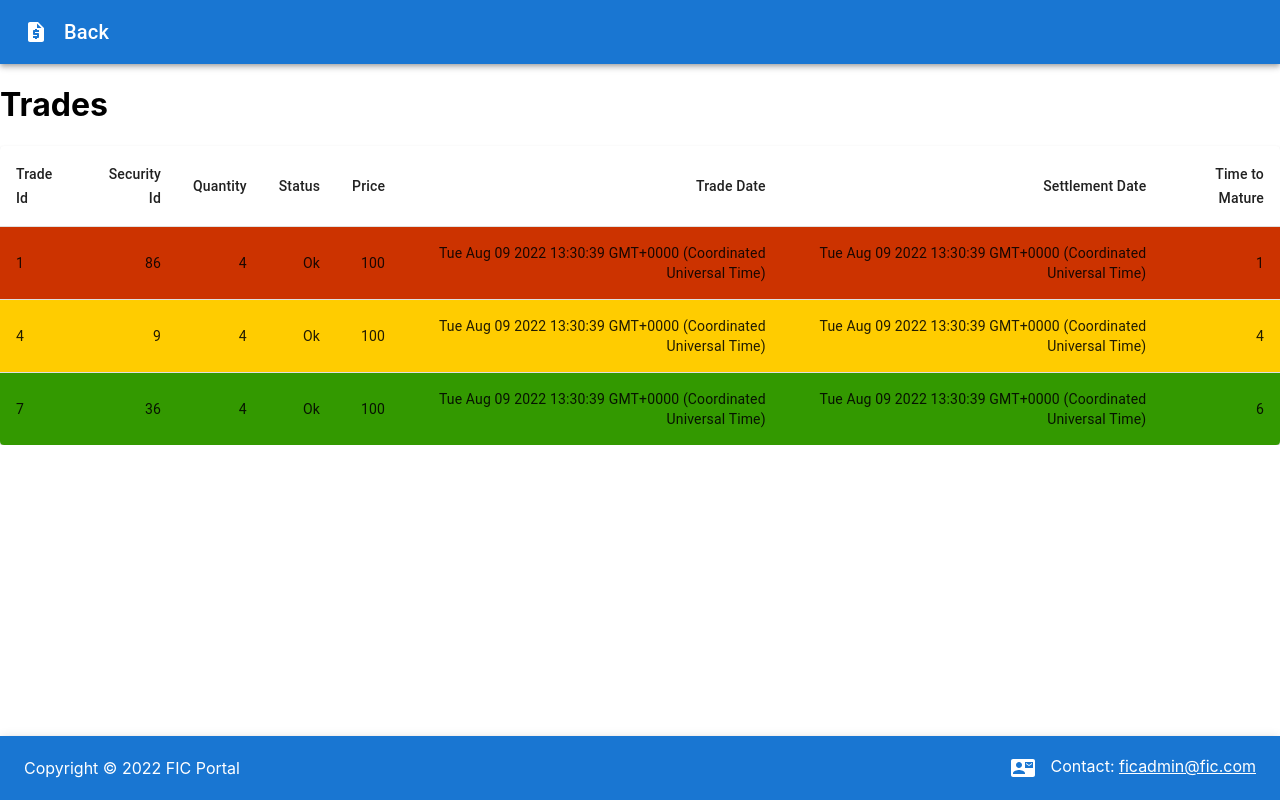
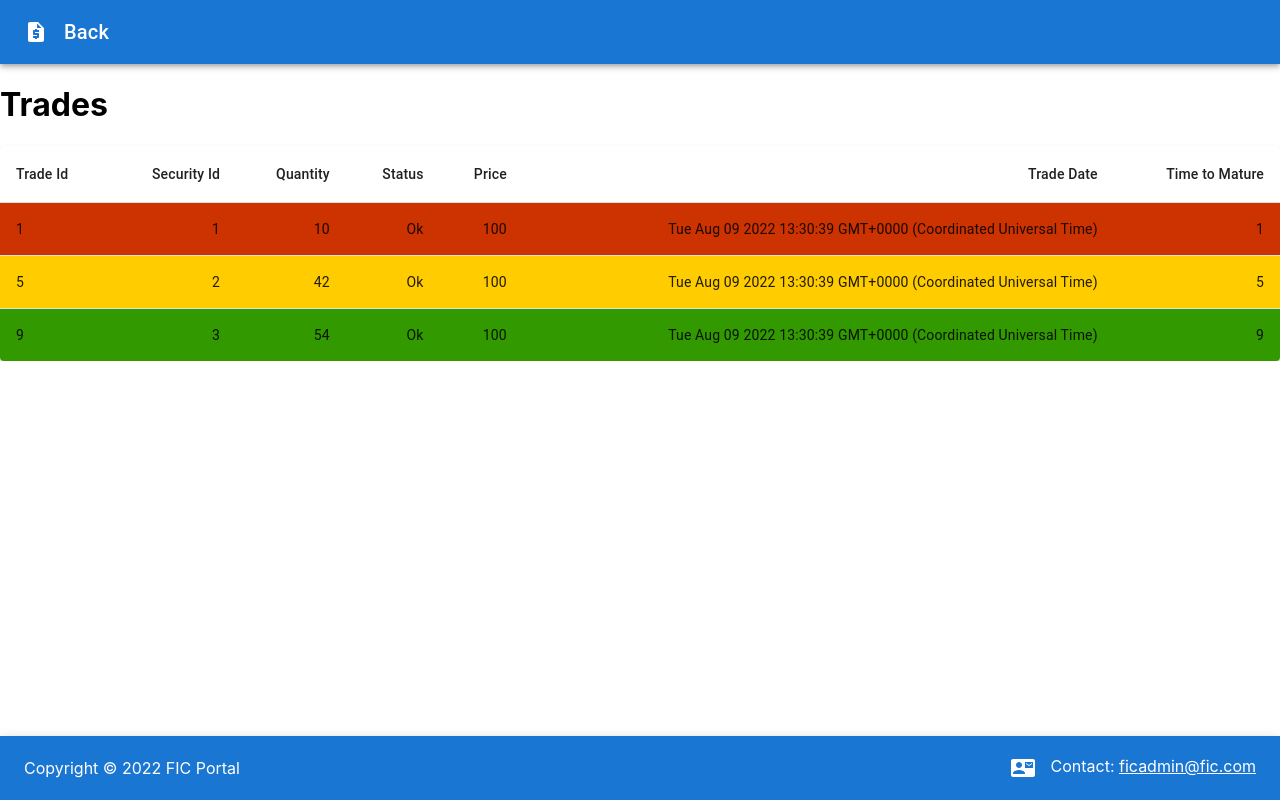
Before and after one commit to nikhildewoolkar/-db_coding_challenge_team13_frontend, a React (Create React App) app in the folder react-app/: page /trades/1 in a window 1280 px wide. Built offline with nearby package versions, Linux system fonts and the light colour scheme.

Commit message:
jugad: Frontend mockdata

```diff
--- a/react-app/src/components/tradeTable.jsx
+++ b/react-app/src/components/tradeTable.jsx
@@ -35,7 +35,6 @@ export default function BasicTable(props) {
               <TableCell align="right">Status</TableCell>
               <TableCell align="right">Price</TableCell>
               <TableCell align="right">Trade Date</TableCell>
-              <TableCell align="right">Settlement Date</TableCell>
               <TableCell align="right">Time to Mature</TableCell>
             </TableRow>
           </TableHead>
@@ -65,9 +64,6 @@ export default function BasicTable(props) {
                 <TableCell align="right">{row.status}</TableCell>
                 <TableCell align="right">{row.price}</TableCell>
                 <TableCell align="right">{row.tradeDate.toString()}</TableCell>
-                <TableCell align="right">
-                  {row.settlementDate.toString()}
-                </TableCell>
                 <TableCell align="right">{row.timeToMature}</TableCell>
               </TableRow>
             ))}
--- a/react-app/src/screens/Books.jsx
+++ b/react-app/src/screens/Books.jsx
@@ -1,10 +1,9 @@
-import React, { useEffect } from "react";
+import React from "react";
 import BookCard from "../components/card";
 import Grid from "@mui/material/Grid";
 import Paper from "@mui/material/Paper";
 import Box from "@mui/material/Box";
 import { styled } from "@mui/material/styles";
-import { hostNameUrl } from "../config/api";
 
 const Item = styled(Paper)(({ theme }) => ({
   backgroundColor: theme.palette.mode === "dark" ? "#1A2027" : "#fff",
@@ -31,40 +30,8 @@ const Books = () => {
     {
       id: "4",
       bookName: "book4",
-    },
-    {
-      id: "5",
-      bookName: "book5",
-    },
-    {
-      id: "6",
-      bookName: "book6",
-    },
+    }
   ];
-
-  // Similar to ComponentDidMount
-  useEffect( () => {
-
-    let user_token = localStorage.getItem('user_token');
-    let user_id = localStorage.getItem('user_id');
-
-    if (user_token) {
-
-      if(user_id !== "undefined") {
-        fetch(hostNameUrl + "/user/" + user_id, {
-          headers: {
-            "Content-Type": "application/json",
-            Authorization: "Bearer " + user_token,
-          },
-          // Adding method type
-          method: "GET",
-        })
-        .then((response) => {
-          console.log(response);
-        })
-      }
-    }
-  }, []);
 
   return (
     <div>
@@ -73,7 +40,7 @@ const Books = () => {
         <Grid container spacing={2}>
           {database.map((data, i) => {
             return (
-              <Grid item xs={4} key={i}>
+              <Grid item xs={6} key={i}>
                 <Item>
                   <BookCard bookId={data.id} bookName={data.bookName} key={i} />
                 </Item>
--- a/react-app/src/screens/Trades.jsx
+++ b/react-app/src/screens/Trades.jsx
@@ -21,13 +21,12 @@ const Trades = () => {
       id: "1",
       bookId: "1",
       counterPartyId: "1",
-      securityId: "86",
-      quantity: "4",
+      securityId: "1",
+      quantity: "10",
       status: "Ok",
       price: "100",
       buy_sell: "100",
       tradeDate: new Date(),
-      settlementDate: new Date(),
       maturityDate: dateInc(1),
       timeToMature: Math.round(Math.abs((dateInc(1) - new Date()) / oneDay)),
     },
@@ -35,13 +34,12 @@ const Trades = () => {
       id: "2",
       bookId: "2",
       counterPartyId: "1",
-      securityId: "7",
+      securityId: "2",
       quantity: "4",
       status: "Ok",
       price: "100",
       buy_sell: "100",
       tradeDate: new Date(),
-      settlementDate: new Date(),
       maturityDate: dateInc(2),
       timeToMature: Math.round(Math.abs((dateInc(2) - new Date()) / oneDay)),
     },
@@ -49,99 +47,131 @@ const Trades = () => {
       id: "3",
       bookId: "3",
       counterPartyId: "1",
-      securityId: "8",
+      securityId: "3",
       quantity: "4",
       status: "Ok",
       price: "100",
       buy_sell: "100",
       tradeDate: new Date(),
-      settlementDate: new Date(),
       maturityDate: dateInc(3),
       timeToMature: Math.round(Math.abs((dateInc(3) - new Date()) / oneDay)),
     },
     {
       id: "4",
-      bookId: "1",
+      bookId: "4",
       counterPartyId: "1",
-      securityId: "9",
-      quantity: "4",
+      securityId: "1",
+      quantity: "14",
       status: "Ok",
       price: "100",
       buy_sell: "100",
       tradeDate: new Date(),
-      settlementDate: new Date(),
       maturityDate: dateInc(4),
       timeToMature: Math.round(Math.abs((dateInc(4) - new Date()) / oneDay)),
     },
     {
       id: "5",
-      bookId: "2",
+      bookId: "1",
       counterPartyId: "1",
-      securityId: "17",
-      quantity: "4",
+      securityId: "2",
+      quantity: "42",
       status: "Ok",
       price: "100",
       buy_sell: "100",
       tradeDate: new Date(),
-      settlementDate: new Date(),
       maturityDate: dateInc(5),
       timeToMature: Math.round(Math.abs((dateInc(5) - new Date()) / oneDay)),
     },
     {
       id: "6",
-      bookId: "3",
+      bookId: "2",
       counterPartyId: "1",
-      securityId: "8",
-      quantity: "4",
+      securityId: "3",
+      quantity: "8",
       status: "Ok",
       price: "100",
       buy_sell: "100",
       tradeDate: new Date(),
-      settlementDate: new Date(),
-      maturityDate: dateInc(5),
-      timeToMature: Math.round(Math.abs((dateInc(5) - new Date()) / oneDay)),
+      maturityDate: dateInc(6),
+      timeToMature: Math.round(Math.abs((dateInc(6) - new Date()) / oneDay)),
     },
     {
       id: "7",
-      bookId: "1",
+      bookId: "3",
       counterPartyId: "1",
-      securityId: "36",
-      quantity: "4",
+      securityId: "1",
+      quantity: "24",
       status: "Ok",
       price: "100",
       buy_sell: "100",
       tradeDate: new Date(),
-      settlementDate: new Date(),
-      maturityDate: dateInc(6),
-      timeToMature: Math.round(Math.abs((dateInc(6) - new Date()) / oneDay)),
+      maturityDate: dateInc(7),
+      timeToMature: Math.round(Math.abs((dateInc(7) - new Date()) / oneDay)),
     },
     {
       id: "8",
-      bookId: "2",
+      bookId: "4",
       counterPartyId: "1",
-      securityId: "7",
-      quantity: "4",
+      securityId: "2",
+      quantity: "34",
       status: "Ok",
       price: "100",
       buy_sell: "100",
       tradeDate: new Date(),
-      settlementDate: new Date(),
-      maturityDate: dateInc(7),
-      timeToMature: Math.round(Math.abs((dateInc(7) - new Date()) / oneDay)),
+      maturityDate: dateInc(8),
+      timeToMature: Math.round(Math.abs((dateInc(8) - new Date()) / oneDay)),
     },
     {
       id: "9",
-      bookId: "3",
+      bookId: "1",
       counterPartyId: "1",
-      securityId: "8",
-      quantity: "4",
+      securityId: "3",
+      quantity: "54",
       status: "Ok",
       price: "100",
       buy_sell: "100",
       tradeDate: new Date(),
-      settlementDate: new Date(),
-      maturityDate: dateInc(8),
-      timeToMature: Math.round(Math.abs((dateInc(8) - new Date()) / oneDay)),
+      maturityDate: dateInc(9),
+      timeToMature: Math.round(Math.abs((dateInc(9) - new Date()) / oneDay)),
+    },
+    {
+      id: "10",
+      bookId: "2",
+      counterPartyId: "1",
+      securityId: "1",
+      quantity: "40",
+      status: "Ok",
+      price: "100",
+      buy_sell: "100",
+      tradeDate: new Date(),
+      maturityDate: dateInc(10),
+      timeToMature: Math.round(Math.abs((dateInc(10) - new Date()) / oneDay)),
+    },
+    {
+      id: "11",
+      bookId: "3",
+      counterPartyId: "1",
+      securityId: "2",
+      quantity: "42",
+      status: "Ok",
+      price: "100",
+      buy_sell: "100",
+      tradeDate: new Date(),
+      maturityDate: dateInc(11),
+      timeToMature: Math.round(Math.abs((dateInc(11) - new Date()) / oneDay)),
+    },
+    {
+      id: "12",
+      bookId: "4",
+      counterPartyId: "1",
+      securityId: "3",
+      quantity: "6",
+      status: "Ok",
+      price: "100",
+      buy_sell: "100",
+      tradeDate: new Date(),
+      maturityDate: dateInc(12),
+      timeToMature: Math.round(Math.abs((dateInc(12) - new Date()) / oneDay)),
     },
   ];
 
```
